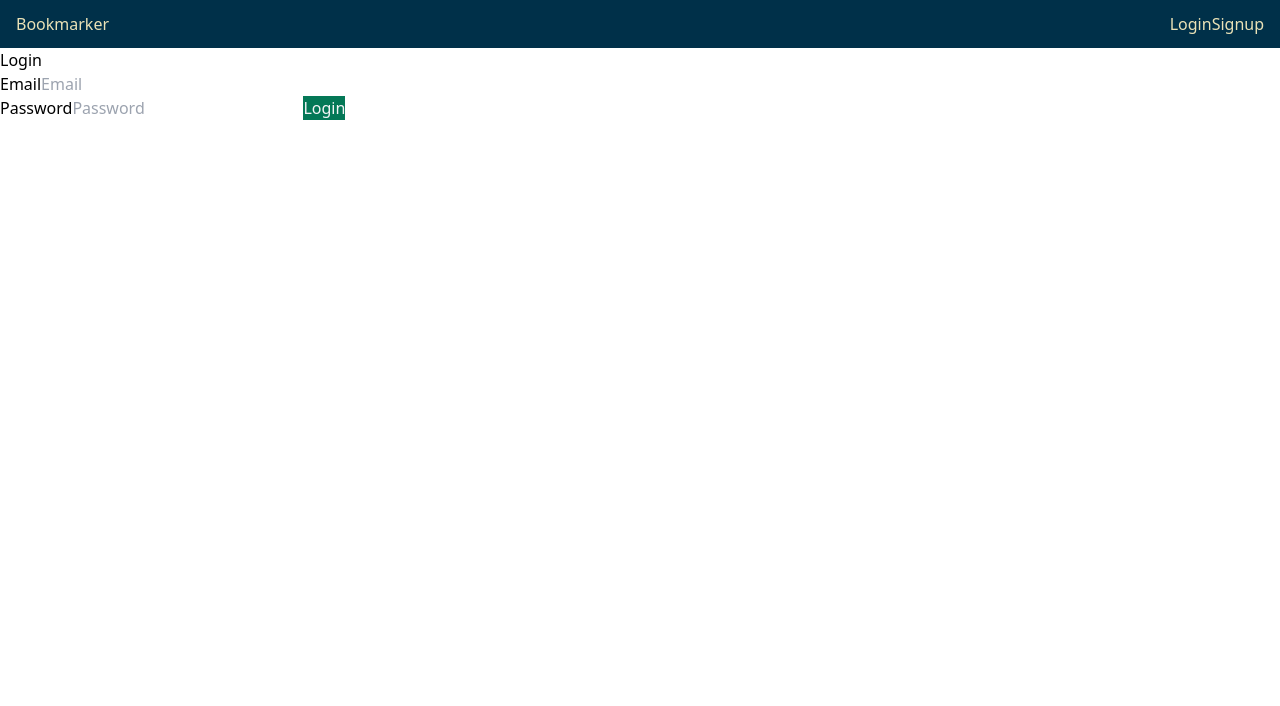
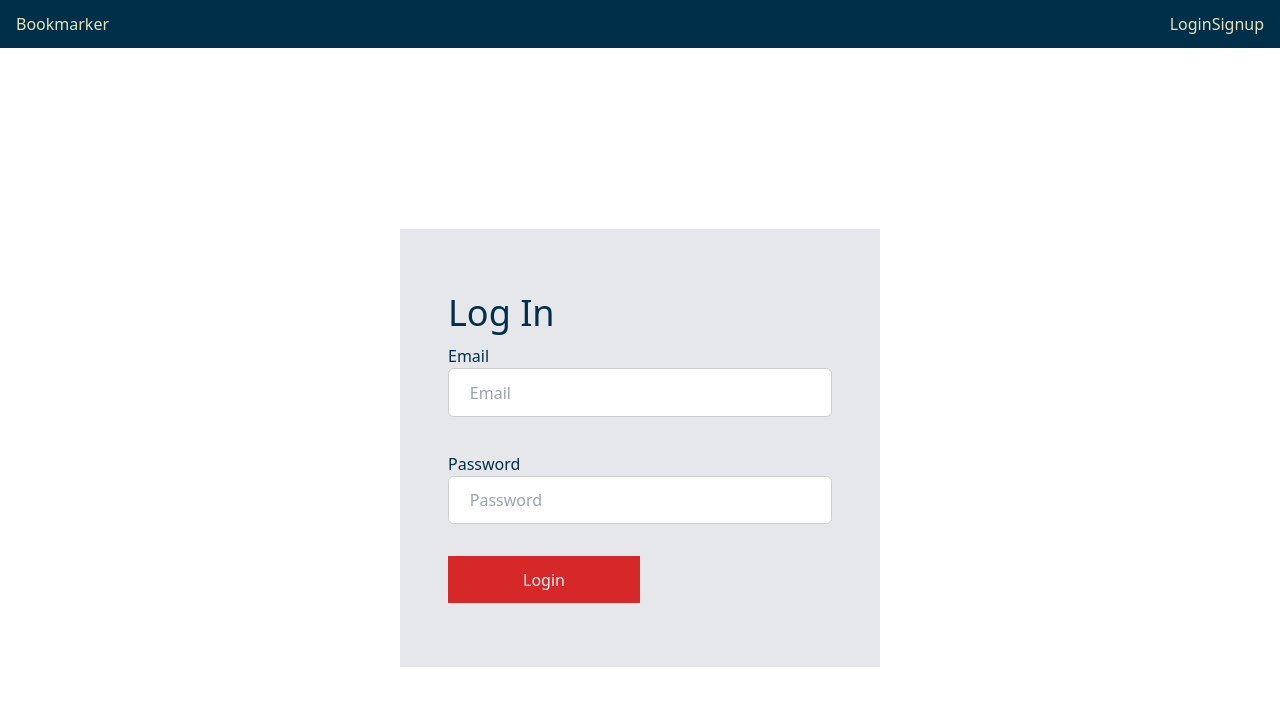
Before and after one commit to timjonez/bookmarks, a Nuxt app in the folder front-end/: page /login in a window 1280 px wide. Shown: the top 706 px of the page. Built offline with nearby package versions, Linux system fonts and the light colour scheme.

Commit message:
[front-end/pages/login] add styling with scoped css

```diff
--- a/front-end/pages/login.vue
+++ b/front-end/pages/login.vue
@@ -1,7 +1,7 @@
 <template>
   <div>
-    <h1>Login</h1>
-    <form method="post" @submit.prevent="login">
+    <form method="post" @submit.prevent="login" class="card">
+      <h1 class="text-4xl">Log In</h1>
       <label for="email">Email</label>
       <input type="email" name="email" placeholder="Email"> <br>
       <label for="password">Password</label>
@@ -22,6 +22,36 @@ export default {
 }
 </script>
 
-<style>
+<style scoped>
+div {
+  height: 100%;
+  display: grid;
+}
 
+form {
+  align-self: center;
+  justify-self: center;
+}
+
+h1, label {
+  color: #003049ff;
+}
+
+input {
+  padding: 0.7rem 1.3rem;
+  min-width: 30vw;
+  border-radius: 0.35rem;
+  border: rgb(204, 205, 207)solid 1px;
+}
+
+label {
+  padding-top: 0.7rem;
+}
+
+button {
+  margin-top: 2rem;
+  padding: 0.7rem 1.3rem;
+  background-color: #d62828ff;
+  width: 50%;
+}
 </style>
```
